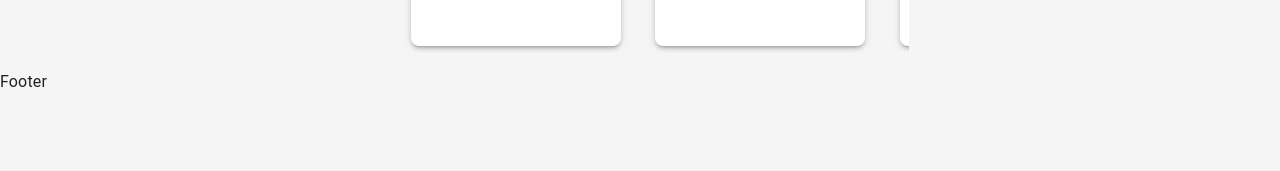
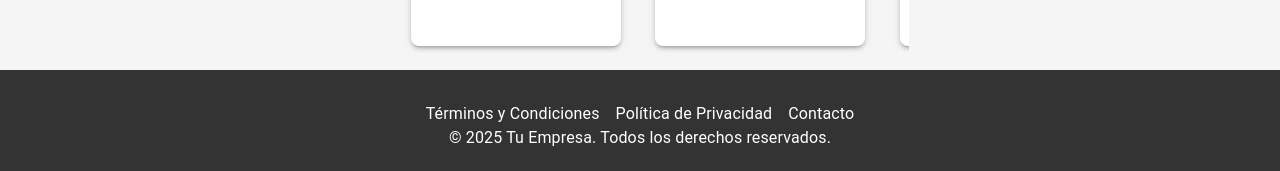
Before and after one commit to Javiermartin12/Front-Serresfilm, a Next.js app: page / in a window 1280 px wide. Shown: the part 1085-1256 px from the top of the page. Before the commit the page ends 1179 px from the top, so only its background shows below. Built offline with nearby package versions, Linux system fonts and the light colour scheme.

Commit message:
Firts steps from this component

```diff
--- a/src/components/Footer.tsx
+++ b/src/components/Footer.tsx
@@ -1,7 +1,46 @@
+"use client";
+import { Box, Container, Link, Typography } from "@mui/material";
 import React from "react";
 
 function Footer() {
-  return <div>Footer</div>;
+  return (
+    <Box
+      component="footer"
+      sx={{
+        backgroundColor: "#333", // Color de fondo
+        color: "white", // Color del texto
+        py: 3, // Padding vertical
+        px: 2, // Padding horizontal
+        mt: "auto", // Empuja el footer al final de la página
+      }}
+    >
+      <Container maxWidth="lg">
+        {/* Links */}
+        <Box
+          sx={{
+            display: "flex",
+            justifyContent: "center",
+            gap: 2,
+            mt: 1,
+          }}
+        >
+          <Link href="#" color="inherit" underline="hover">
+            Términos y Condiciones
+          </Link>
+          <Link href="#" color="inherit" underline="hover">
+            Política de Privacidad
+          </Link>
+          <Link href="#" color="inherit" underline="hover">
+            Contacto
+          </Link>
+        </Box>
+        <Typography variant="body1" align="center">
+          © {new Date().getFullYear()} Tu Empresa. Todos los derechos
+          reservados.
+        </Typography>
+      </Container>
+    </Box>
+  );
 }
 
 export default Footer;
```
